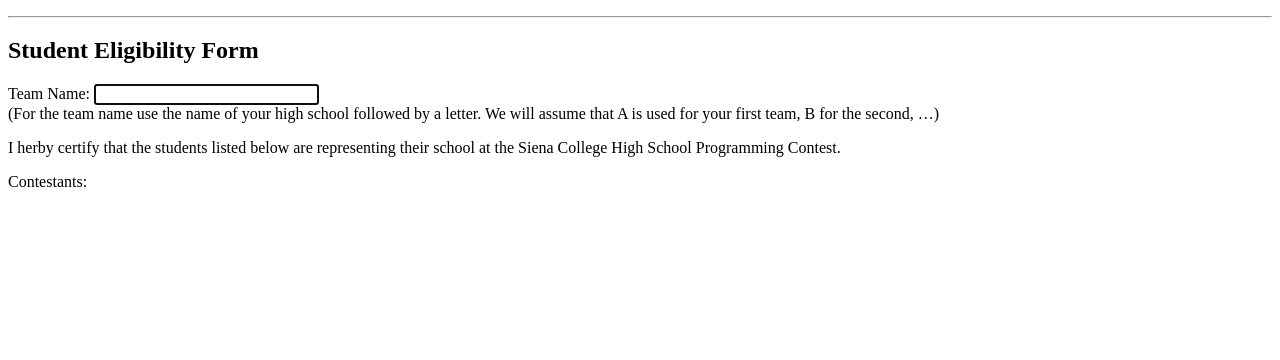
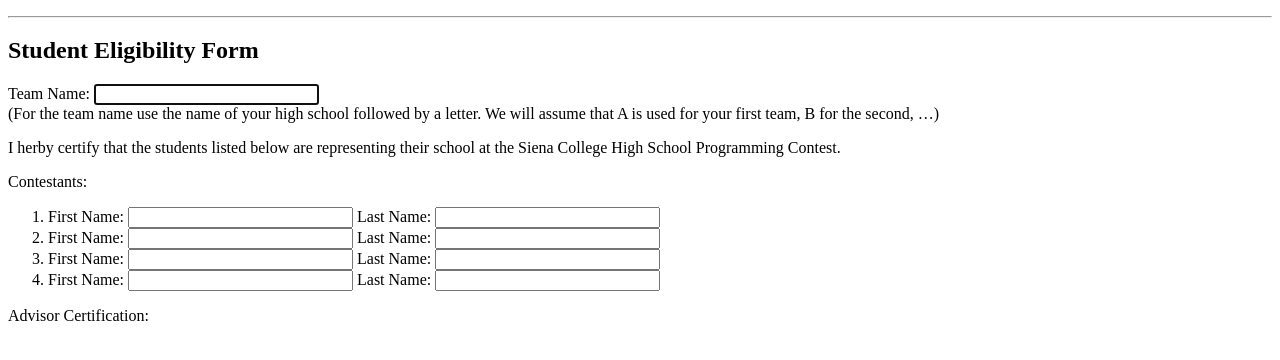
Before and after one commit to wateek/.github.io, a plain HTML site: page registration.html in a window 1280 px wide. Shown: the part 152-512 px from the top of the page. Drawn offline with Linux system fonts and the light colour scheme.

Commit message:
Added student input fields
We just need to finish up the Advisor Certification section and I think
registration.html will be all sorted

```diff
--- a/registration.html
+++ b/registration.html
@@ -22,8 +22,35 @@
             <p>I herby certify that the students listed below are representing their school at the Siena College High School Programming Contest.
 </p>
             <p>Contestants:</p>
+            <ol>
+                <li>
+                    <label for="firstname1">First Name:</label>
+                    <input id="firstname1" size="25" required>
+                    <label for="lastname1">Last Name:</label>
+                    <input id="lastname1" size="25" required>
+                </li>
+                <li>
+                    <label for="firstname2">First Name:</label>
+                    <input id="firstname2" size="25">
+                    <label for="lastname2">Last Name:</label>
+                    <input id="lastname2" size="25">
+                </li>
+                <li>
+                    <label for="firstname3">First Name:</label>
+                    <input id="firstname3" size="25">
+                    <label for="lastname3">Last Name:</label>
+                    <input id="lastname3" size="25">
+                </li>
+                <li>
+                    <label for="firstname4">First Name:</label>
+                    <input id="firstname4" size="25">
+                    <label for="lastname4">Last Name:</label>
+                    <input id="lastname4" size="25">
+                </li>
+            </ol>
 
-
+            <p>Advisor Certification:</p>
+            <!-- Since it's not really possible for their advisor to sign the computer screen, I'm not exactly sure what we put here. We can possibly put input fields for the advisor's Email and Phone Number for verification.... Maybe we should ask Dr. Breimer -->
         </form>
     </body>
 </html>
```
